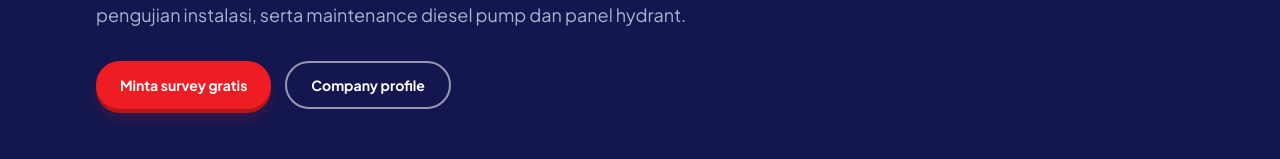
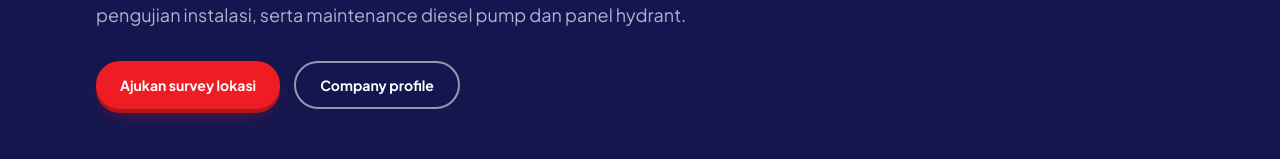
Before and after one commit to nihtlouw/bsm-company-profile, a React (Vite) app in the folder exports/berjaya-company-profile/: page /layanan/commissioning in a window 1280 px wide. Shown: the part 332-491 px from the top of the page. Built offline with nearby package versions, Linux system fonts and the light colour scheme.

Commit message:
Align deployed marketing metadata and survey language with source-backed facts

```diff
--- a/exports/berjaya-company-profile/src/components/site/inner-page.tsx
+++ b/exports/berjaya-company-profile/src/components/site/inner-page.tsx
@@ -40,7 +40,7 @@ export function PageHero({
         <p className="lead mt-4 max-w-[52ch] text-lg text-on-navy-muted">{lead}</p>
         <div className="mt-8 flex flex-wrap gap-3.5">
           <Button asChild>
-            <Link to="/kampanye-instalasi-listrik">Minta survey gratis</Link>
+            <Link to="/kampanye-instalasi-listrik">Ajukan survey lokasi</Link>
           </Button>
           <Button asChild variant="outline-light">
             <Link to="/profil-perusahaan">Company profile</Link>
```
